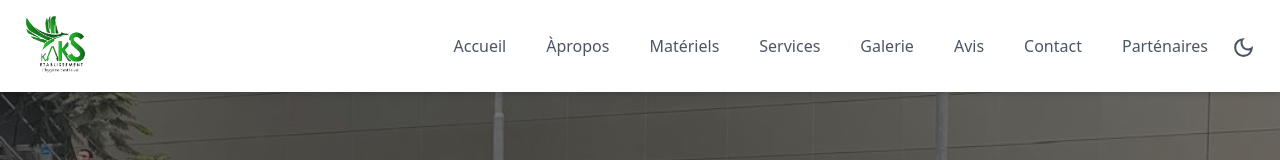
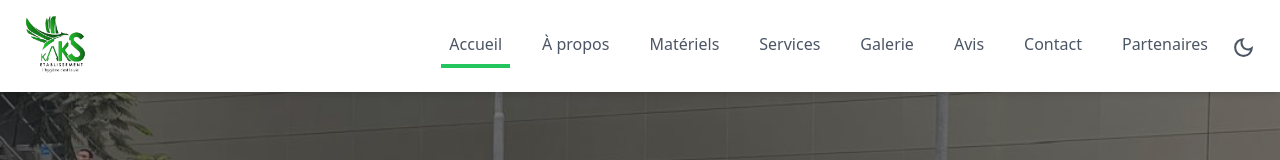
Before and after one commit to Issa-WebDev/kaks-website, a React (Vite) app: page / in a window 1280 px wide. Shown: the top 160 px of the page. Built offline with nearby package versions, Linux system fonts and the light colour scheme.

Commit message:
add some chnaged

```diff
--- a/package.json
+++ b/package.json
@@ -17,6 +17,7 @@
     "react-dom": "^18.3.1",
     "react-icons": "^5.4.0",
     "react-intersection-observer": "^9.15.0",
+    "react-scroll": "^1.9.0",
     "swiper": "^11.2.1",
     "tailwindcss": "^3.4.17"
   },
--- a/src/components/About.jsx
+++ b/src/components/About.jsx
@@ -6,7 +6,7 @@ const About = () => {
     <section id="about" className="py-12 pt-[120px] bg-white dark:bg-[#222] ">
       <div className="container mx-auto text-center px-6">
         <AnimatedElement>
-          <h1 class="text-4xl font-extrabold mb-8 text-gray-800 dark:text-white border-b-4 border-green-500 inline-block">
+          <h1 className="text-4xl font-extrabold mb-8 text-gray-800 dark:text-white border-b-4 border-green-500 inline-block">
             A Propos
           </h1>
         </AnimatedElement>
--- a/src/components/Contact.jsx
+++ b/src/components/Contact.jsx
@@ -14,7 +14,7 @@ const Contact = () => {
     <section id="contact" className="py-12 pt-[120px] bg-white dark:bg-[#222]">
       <div className="container mx-auto px-6 flex flex-col justify-center items-center text-center">
         <AnimatedElement>
-          <h1 class="text-4xl font-extrabold mb-8 text-gray-800 dark:text-white border-b-4 border-green-500 inline-block">
+          <h1 className="text-4xl font-extrabold mb-8 text-gray-800 dark:text-white border-b-4 border-green-500 inline-block">
             Contactez Nous
           </h1>
         </AnimatedElement>
--- a/src/components/Gallery.jsx
+++ b/src/components/Gallery.jsx
@@ -28,7 +28,7 @@ const Gallery = () => {
     <section id="gallery" className="py-12 pt-[120px] bg-white dark:bg-[#222]">
       <div className="container mx-auto text-center px-6">
         <AnimatedElement>
-          <h1 class="text-4xl font-extrabold mb-8 text-gray-800 dark:text-white border-b-4 border-green-500 inline-block">
+          <h1 className="text-4xl font-extrabold mb-8 text-gray-800 dark:text-white border-b-4 border-green-500 inline-block">
             Gallerie D'Images
           </h1>
         </AnimatedElement>
--- a/src/components/Header.jsx
+++ b/src/components/Header.jsx
@@ -1,17 +1,42 @@
-import React, { useState } from "react";
+import React, { useState, useEffect } from "react";
 import { FiMenu, FiX } from "react-icons/fi";
 import { MdOutlineDarkMode, MdOutlineLightMode } from "react-icons/md";
 import { useTheme } from "../ThemesContext";
 
 const Header = () => {
   const [isMenuOpen, setIsMenuOpen] = useState(false);
+  const [activeSection, setActiveSection] = useState("hero"); // Section active
   const { theme, toggleTheme } = useTheme();
 
   // Fonction pour fermer le menu
   const closeMenu = () => setIsMenuOpen(false);
 
+  // Détecte la section visible
+  useEffect(() => {
+    const handleScroll = () => {
+      const sections = document.querySelectorAll("section");
+      let currentSection = "hero";
+
+      sections.forEach((section) => {
+        const sectionTop = section.offsetTop - 100; // Ajustez la valeur au besoin
+        const sectionHeight = section.offsetHeight;
+        if (
+          window.scrollY >= sectionTop &&
+          window.scrollY < sectionTop + sectionHeight
+        ) {
+          currentSection = section.getAttribute("id");
+        }
+      });
+
+      setActiveSection(currentSection);
+    };
+
+    window.addEventListener("scroll", handleScroll);
+    return () => window.removeEventListener("scroll", handleScroll);
+  }, []);
+
   return (
-    <header className="bg-white dark:bg-[#111]  shadow-md sticky top-0 z-50">
+    <header id="top" className="bg-white dark:bg-[#111] shadow-md sticky top-0 z-50">
       <div className="container mx-auto flex justify-between items-center py-4 px-6">
         {/* Logo */}
         <img
@@ -33,81 +58,33 @@ const Header = () => {
         <nav
           className={`${
             isMenuOpen ? "block" : "hidden"
-          } absolute top-full left-0 w-full bg-white dark:bg-[#111]  shadow-md lg:static lg:block lg:shadow-none`}
+          } absolute top-full left-0 w-full bg-white dark:bg-[#111] shadow-md lg:static lg:block lg:shadow-none`}
         >
-          <ul className="flex flex-col  lg:flex-row  lg:space-x-6 lg:justify-end pr-[40px]">
-            <li>
-              <a
-                href="#hero"
-                onClick={closeMenu}
-                className="block py-2 px-2 text-gray-600 dark:text-white  hover:text-green-500 hover:underline dark:hover:text-green-500 transition-all duration-500"
-              >
-                Accueil
-              </a>
-            </li>
-            <li>
-              <a
-                href="#about"
-                onClick={closeMenu}
-                className="block py-2 px-2 text-gray-600 dark:text-white  hover:text-green-500 hover:underline dark:hover:text-green-500 transition-all duration-500"
-              >
-                Àpropos
-              </a>
-            </li>
-            <li>
-              <a
-                href="#products"
-                onClick={closeMenu}
-                className="block py-2 px-2 text-gray-600 dark:text-white  hover:text-green-500 hover:underline dark:hover:text-green-500 transition-all duration-500"
-              >
-                Matériels
-              </a>
-            </li>
-            <li>
-              <a
-                href="#services"
-                onClick={closeMenu}
-                className="block py-2 px-2 text-gray-600 dark:text-white  hover:text-green-500 hover:underline dark:hover:text-green-500 transition-all duration-500"
-              >
-                Services
-              </a>
-            </li>
-            <li>
-              <a
-                href="#gallery"
-                onClick={closeMenu}
-                className="block py-2 px-2 text-gray-600 dark:text-white  hover:text-green-500 hover:underline dark:hover:text-green-500 transition-all duration-500"
-              >
-                Galerie
-              </a>
-            </li>
-            <li>
-              <a
-                href="#testimonials"
-                onClick={closeMenu}
-                className="block py-2 px-2 text-gray-600 dark:text-white  hover:text-green-500 hover:underline dark:hover:text-green-500 transition-all duration-500"
-              >
-                Avis
-              </a>
-            </li>
-            <li>
-              <a
-                href="#contact"
-                onClick={closeMenu}
-                className="block py-2 px-2 text-gray-600 dark:text-white  hover:text-green-500 hover:underline dark:hover:text-green-500 transition-all duration-500"
-              >
-                Contact
-              </a>
-            </li>
-            <li>
-              <a
-                href="#partners"
-                onClick={closeMenu}
-                className="block py-2 px-2 text-gray-600 dark:text-white  hover:text-green-500 hover:underline dark:hover:text-green-500 transition-all duration-500"
-              >
-                Parténaires
-              </a>
-            </li>
+          <ul className="flex flex-col lg:flex-row lg:space-x-6 lg:justify-end pr-[40px]">
+            {[
+              { id: "hero", label: "Accueil" },
+              { id: "about", label: "À propos" },
+              { id: "products", label: "Matériels" },
+              { id: "services", label: "Services" },
+              { id: "gallery", label: "Galerie" },
+              { id: "testimonials", label: "Avis" },
+              { id: "contact", label: "Contact" },
+              { id: "partners", label: "Partenaires" },
+            ].map((item) => (
+              <li key={item.id}>
+                <a
+                  href={`#${item.id}`}
+                  onClick={closeMenu}
+                  className={`block py-2 px-2 text-gray-600 dark:text-white hover:text-green-500  dark:hover:text-green-500 transition-all duration-500 ${
+                    activeSection === item.id
+                      ? "border-b-4 border-green-500"
+                      : ""
+                  }`}
+                >
+                  {item.label}
+                </a>
+              </li>
+            ))}
           </ul>
         </nav>
       </div>
--- a/src/components/Hero.jsx
+++ b/src/components/Hero.jsx
@@ -13,10 +13,10 @@ const Hero = () => {
       }}
     >
       {/* overlay */}
-      <div class="absolute inset-0 bg-black bg-opacity-50 dark:bg-opacity-70"></div>
+      <div className="absolute inset-0 bg-black bg-opacity-50 dark:bg-opacity-70"></div>
       <div className="container mx-auto px-6 flex w-full flex-col items-center text-center text-white">
         <AnimatedElement>
-          <h1 class="text-3xl lg:text-5xl font-extrabold dark:text-white border-b-4 border-green-500 inline-block">
+          <h1 className="text-3xl lg:text-5xl font-extrabold dark:text-white border-b-4 border-green-500 inline-block">
             Bienvenue Chez <span className="text-green-500">Kak's</span>{" "}
             Etablissement
           </h1>
--- a/src/components/Testimonials.jsx
+++ b/src/components/Testimonials.jsx
@@ -24,15 +24,14 @@ const Testimonials = () => {
       className="py-12 pt-[120px] dark:bg-[#222] text-center bg-white"
     >
       <AnimatedElement>
-        <h1 class="text-4xl  font-extrabold mb-8 text-gray-800 dark:text-white border-b-4 border-green-500 inline-block">
+        <h1 className="text-4xl  font-extrabold mb-8 text-gray-800 dark:text-white border-b-4 border-green-500 inline-block">
           Avis Clients
         </h1>
       </AnimatedElement>
       <div className="container mx-auto text-center px-6 grid grid-cols-1 sm:grid-cols-2 lg:grid-cols-3 gap-6">
         {testimonials.map((testimonial, index) => (
-          <AnimatedElement>
+          <AnimatedElement key={index}>
             <div
-              key={index}
               data-aos="fade-right"
               className="relative bg-white dark:bg-[#111] rounded-lg shadow-md overflow-hidden transform transition-transform duration-300 hover:scale-105 hover:shadow-lg group border dark:border-none"
             >
```
Also changed, not shown: src/components/Partners.jsx (+4 -7 lines), src/components/Product.jsx (+3 -6 lines), src/components/Services.jsx (+3 -6 lines), 1 other file (tests, documents, lock files or other folders).
